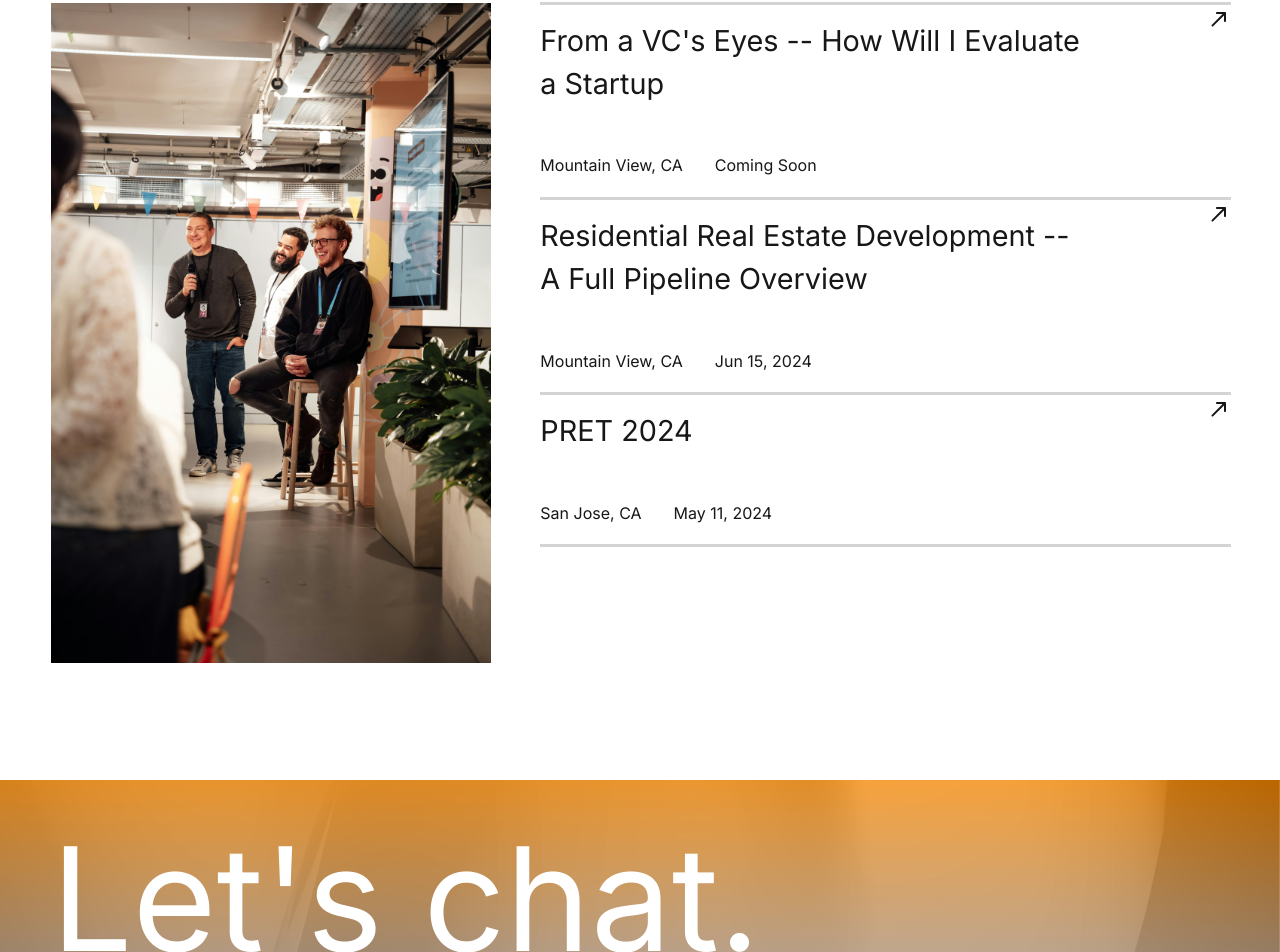
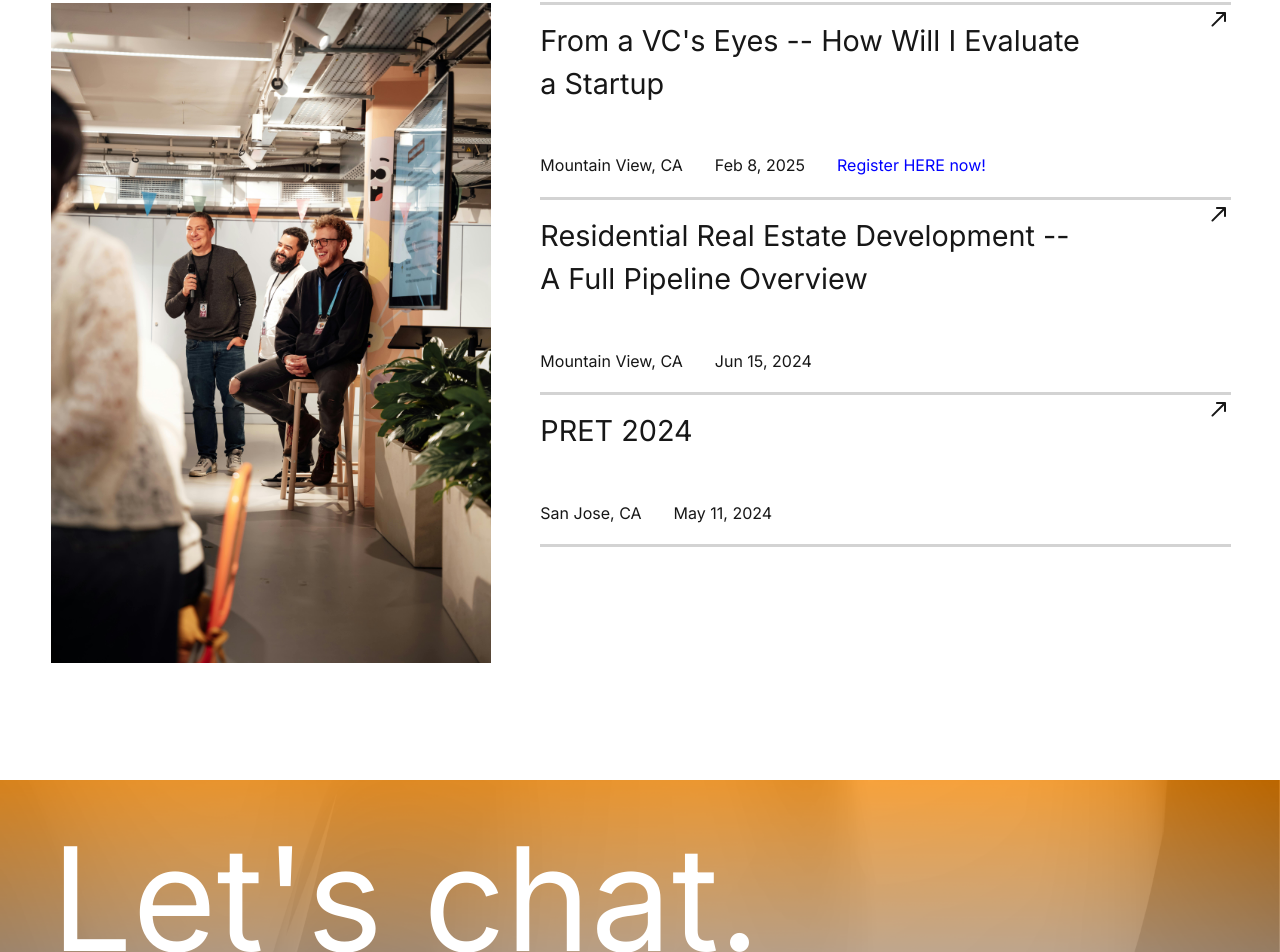
Before and after one commit to liwenss/svrt, a Next.js app in the folder svrt-project/: page / in a window 1280 px wide. Shown: the part 5882-6834 px from the top of the page. Built offline with nearby package versions, Linux system fonts and the light colour scheme; a web font is replaced by a local one.

Commit message:
Update upcoming.tsx

```diff
--- a/svrt-project/app/homepages/upcoming.tsx
+++ b/svrt-project/app/homepages/upcoming.tsx
@@ -32,7 +32,14 @@
                     </div>
                     <div className={styles['small-text']}>
                         <p>Mountain View, CA</p>
-                        <p>Coming Soon</p>
+                        <p>Feb 8, 2025</p>
+                        <a href="https://forms.gle/iHVoQsejVwjd6RVX8"
+                       target="_blank"
+                       rel="noopener noreferrer"
+                       style={{ color: '#0000FF', display: 'block' }}
+                       >
+                        Register HERE now!
+                    </a>
                     </div>
                     <hr className={styles['my-line']} style={{marginTop: '-3rem'}}/>
 
```
